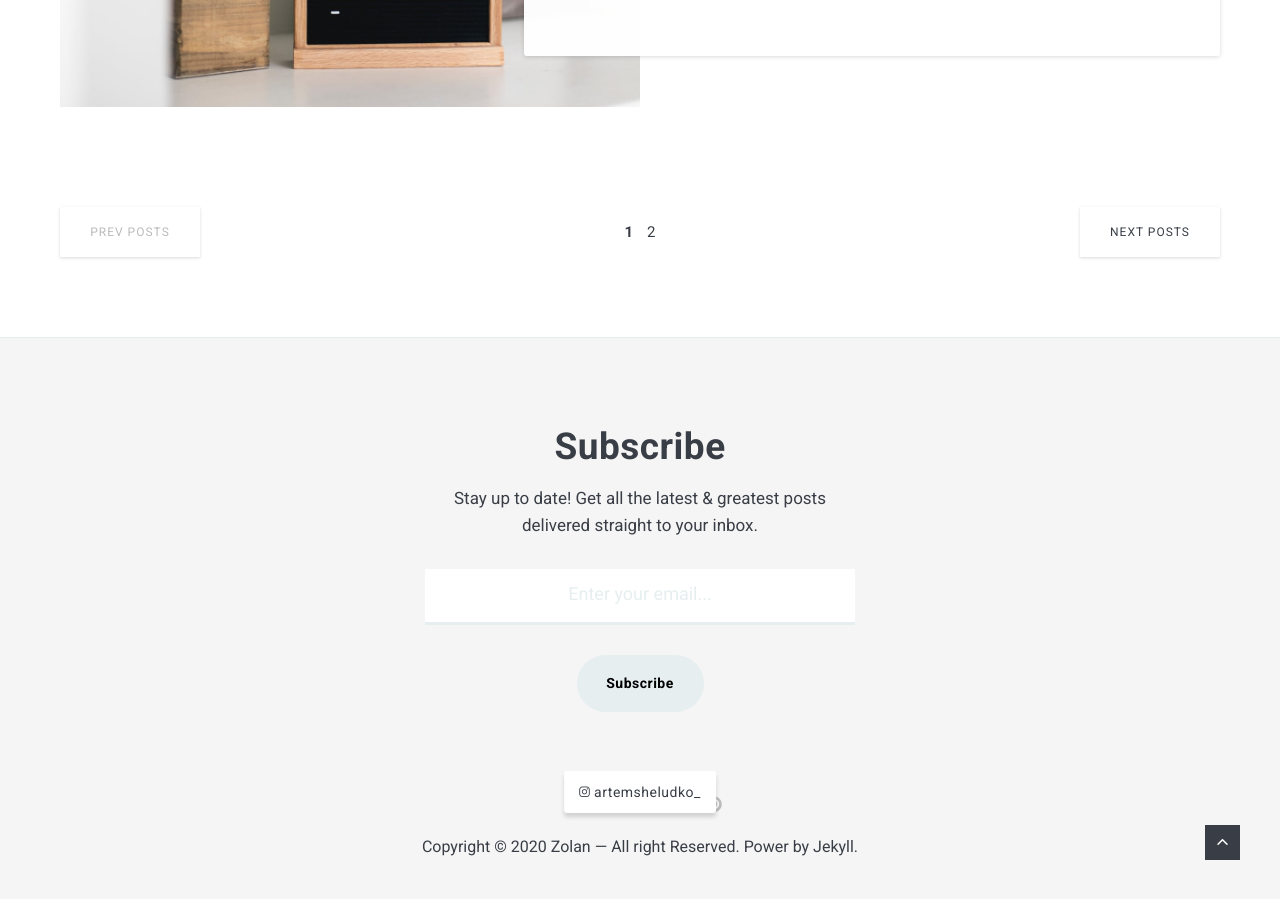
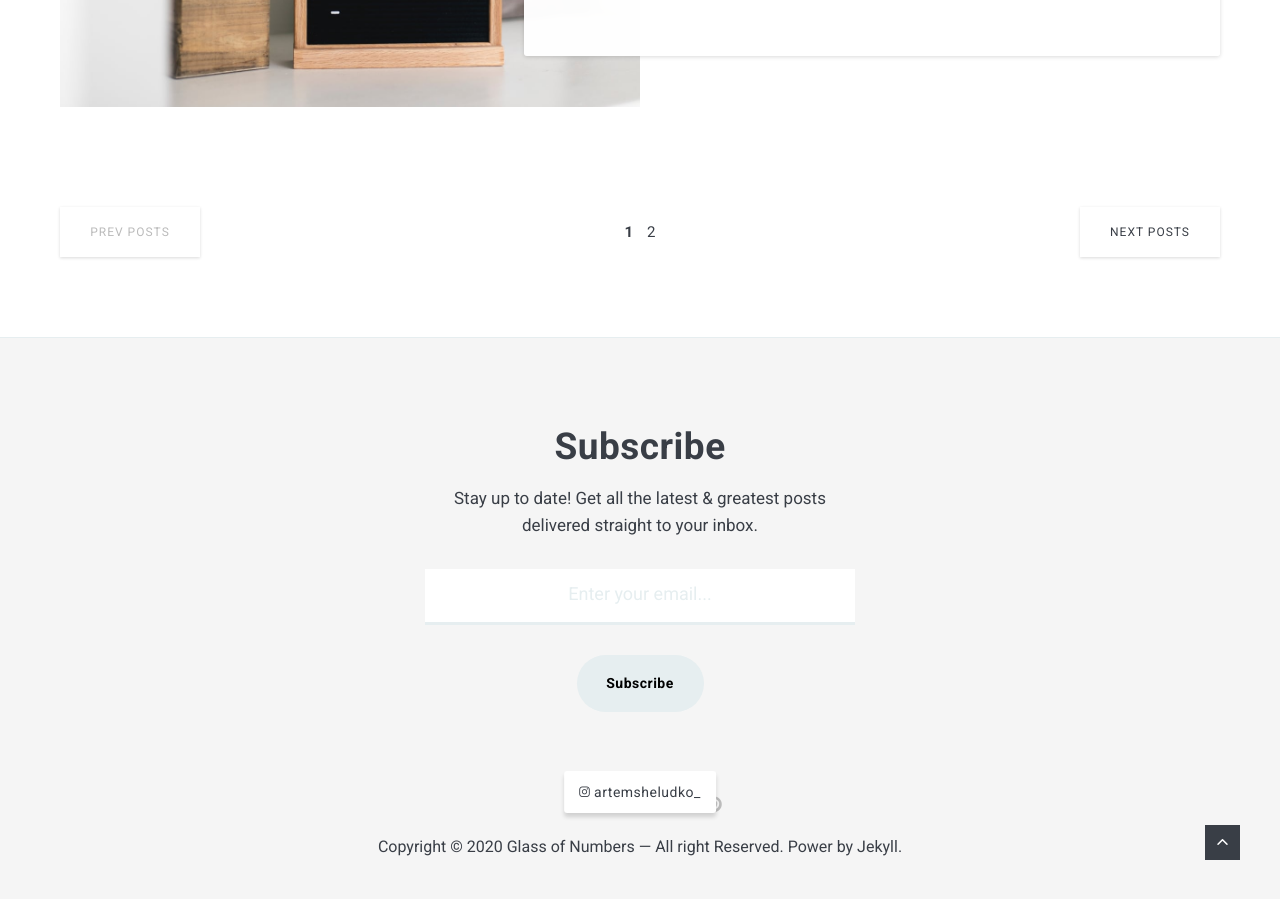
Before and after one commit to mokcak/mokcak.github.io, a Jekyll site: the page built from index.html, in a window 1280 px wide and 900 px high, scrolled down 2854 px. Built offline with Jekyll 4.4.1, drawn with Linux system fonts in a browser that asks for light colours; nearby versions of some CDN libraries; the list of posts is cut into pages by our own code.

```diff
--- a/_data/settings.yml
+++ b/_data/settings.yml
@@ -1,7 +1,7 @@
 #-------------------------------
 # General Site Settings
-title: Zolan
-logo: logo.svg # You can add own logo.
+title: Glass of Numbers
+logo: glassofnumbers_whitebg.jpg # You can add own logo.
 description: Zolan is modern minimal theme for Jekyll
 
 
```
Also changed, not shown: images/glassofnumbers_whitebg.png (added), images/logo.svg (deleted).
